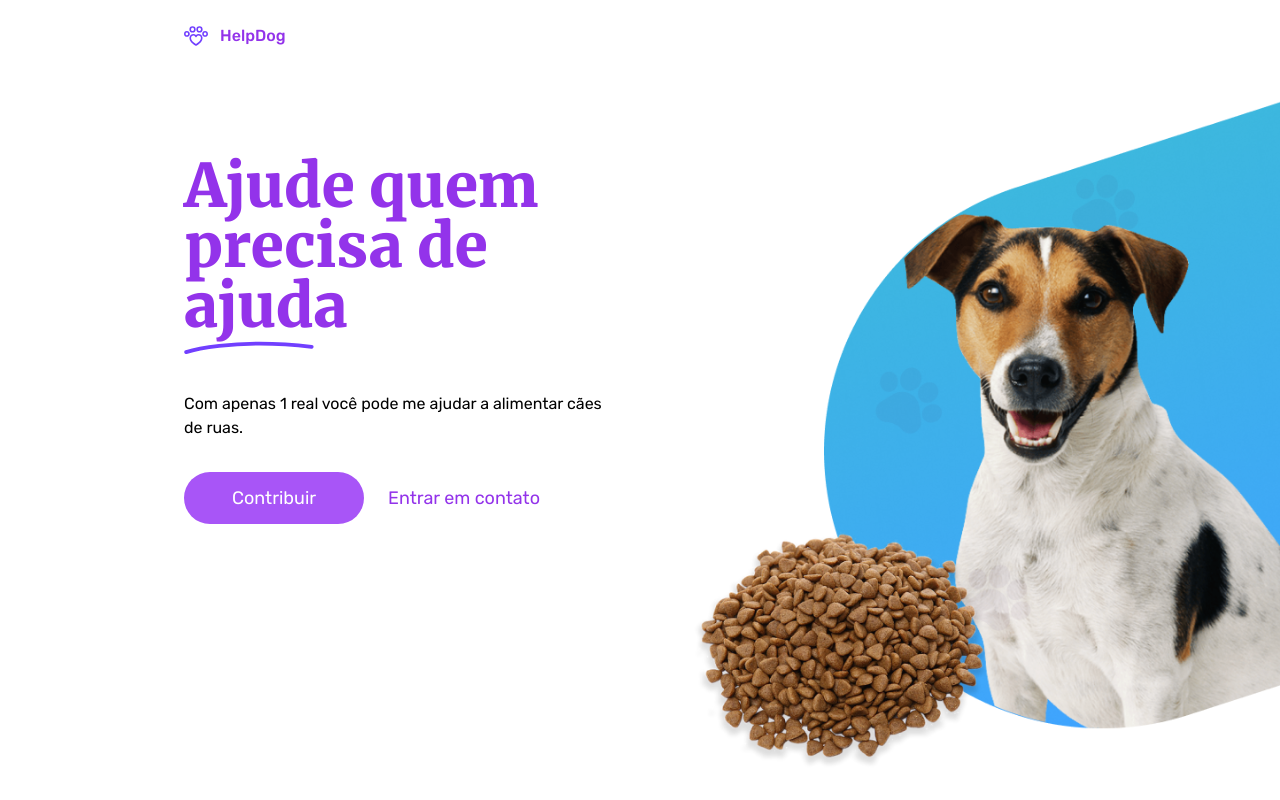
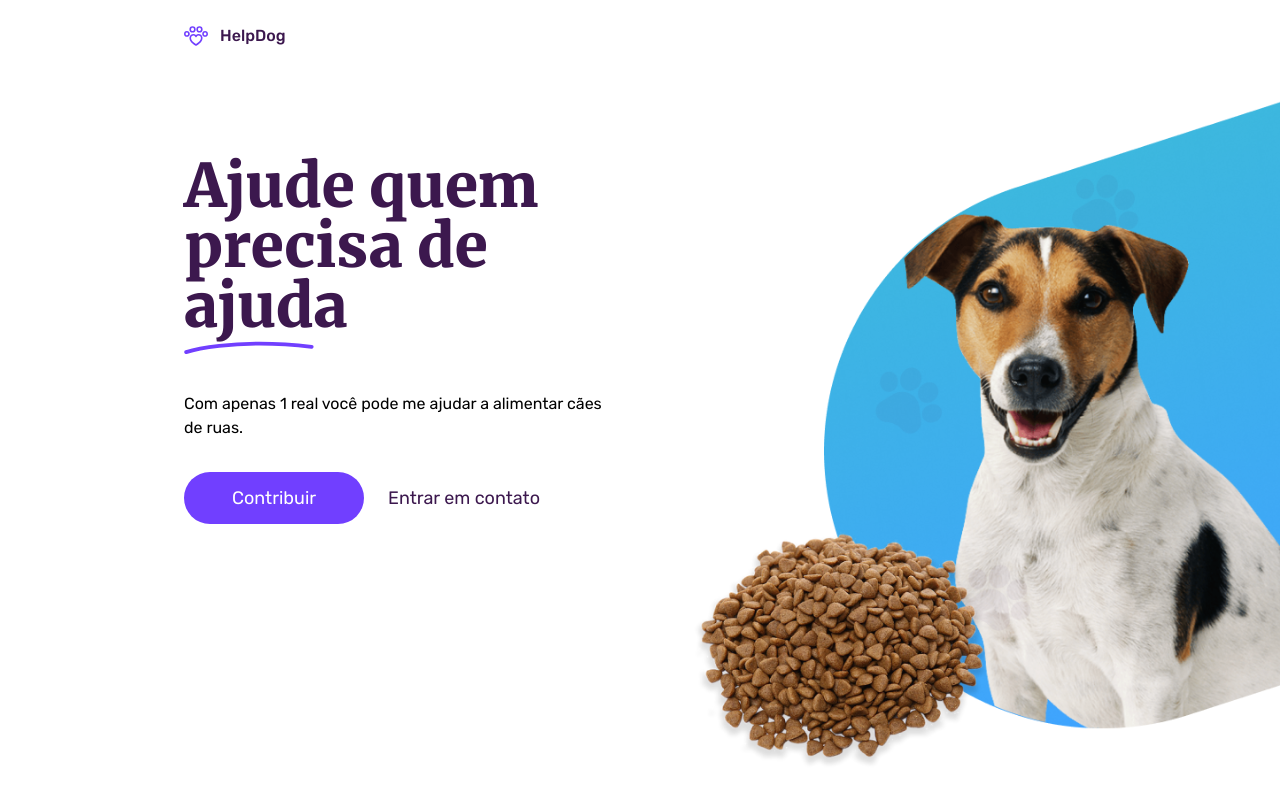
Before and after one commit to joaohenrik03/help-dog, a React (Vite) app: page / in a window 1280 px wide. Built offline with nearby package versions, Linux system fonts and the light colour scheme.

Commit message:
Colors customized added

```diff
--- a/tailwind.config.js
+++ b/tailwind.config.js
@@ -6,6 +6,10 @@ module.exports = {
       fontFamily: {
         'merriweather': ['Merriweather', 'serif'],
         'rubik': ['Rubik', 'sans-serif'],
+      },
+      colors: {
+        'purple-500': '#713FFF',
+        'purple-600': '#3C184E',
       }
     },
   },
```
